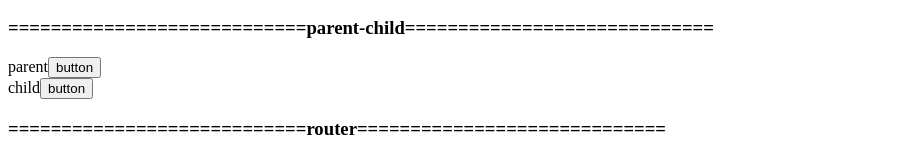
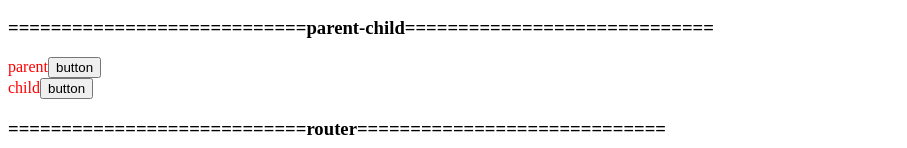
Before and after one commit to UI-Mario/react-ts-start, a React app: page /child in a window 1280 px wide. Shown: the part 916-1064 px from the top of the page, without its empty margins (0-907 px from the left). Built offline with nearby package versions, Linux system fonts and the light colour scheme; no server answers.

Commit message:
fix: eslint no-shadow&desdructing warning and another way to use ref, test scss

```diff
--- a/src/components/testHook/testHook.tsx
+++ b/src/components/testHook/testHook.tsx
@@ -123,11 +123,16 @@ function TestHook() {
    */
   const [testUseReducer, dispatch] = useReducer(testReducer, initialState);
 
-  const textEl = useRef(null);
+  const textEl = useRef<HTMLParagraphElement>(null);
   const changeText = () => {
     // console.log(textEl)
-    // TODO:这写得这么奇怪是因为不知道ref是否存在，找个好点写法（ts专有）
-    (textEl.current as unknown as HTMLElement).textContent += '1';
+    // 这写得这么奇怪是因为不知道ref是否存在，找个好点写法（ts专有）
+    // (textEl.current as unknown as HTMLElement).textContent += '1';
+    // 改进后的写法：
+    const { current: textElCur } = textEl;
+    if (textElCur) {
+      textElCur.textContent += '1';
+    }
   };
 
   return (
--- a/src/components/testLifeCircle/Child.tsx
+++ b/src/components/testLifeCircle/Child.tsx
@@ -1,4 +1,6 @@
 import React from 'react';
+
+import './test.scss';
 
 /**
  * https://reactjs.org/blog/2018/03/27/update-on-async-rendering.html
@@ -33,10 +35,11 @@ export default class child extends React.Component<any, childState> {
   }
 
   render() {
+    const { child } = this.state;
     console.log('this is child render');
     return (
       <div>
-        <span>{this.state.child}</span>
+        <span>{child}</span>
         <button
           type="button"
           onClick={() => {
--- a/src/components/testLifeCircle/Parent.tsx
+++ b/src/components/testLifeCircle/Parent.tsx
@@ -32,15 +32,17 @@ export default class parent extends React.Component<any, parentState> {
   }
 
   render() {
+    // no-shadow配合destructing这个简直反智，具体参考child
+    const { parent: par } = this.state;
     console.log('this is parent render');
     return (
       <div>
-        <span>{this.state.parent}</span>
+        <span>{par}</span>
         <button
           type="button"
           onClick={() => {
             this.setState({
-              parent: `parent${parent.length + 1}`,
+              parent: `parent${par.length + 1}`,
             });
           }}
         >
--- /dev/null
+++ b/src/components/testLifeCircle/test.scss
@@ -0,0 +1,3 @@
+span {
+  color: red;
+}
```
